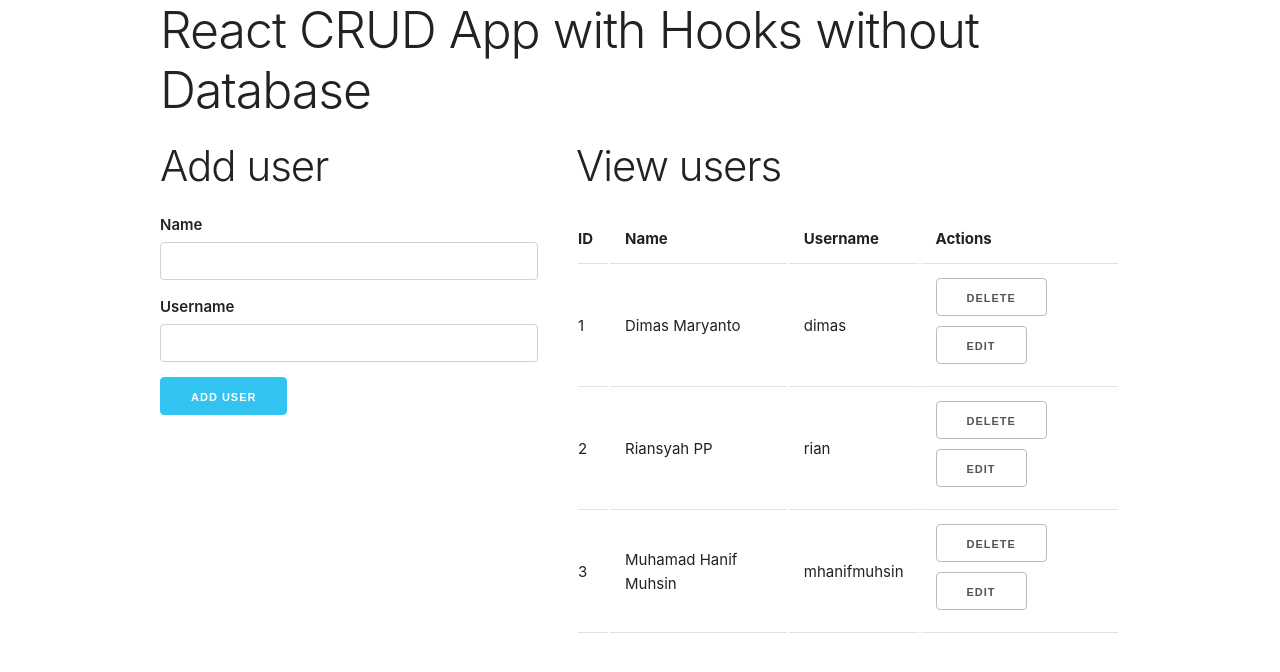
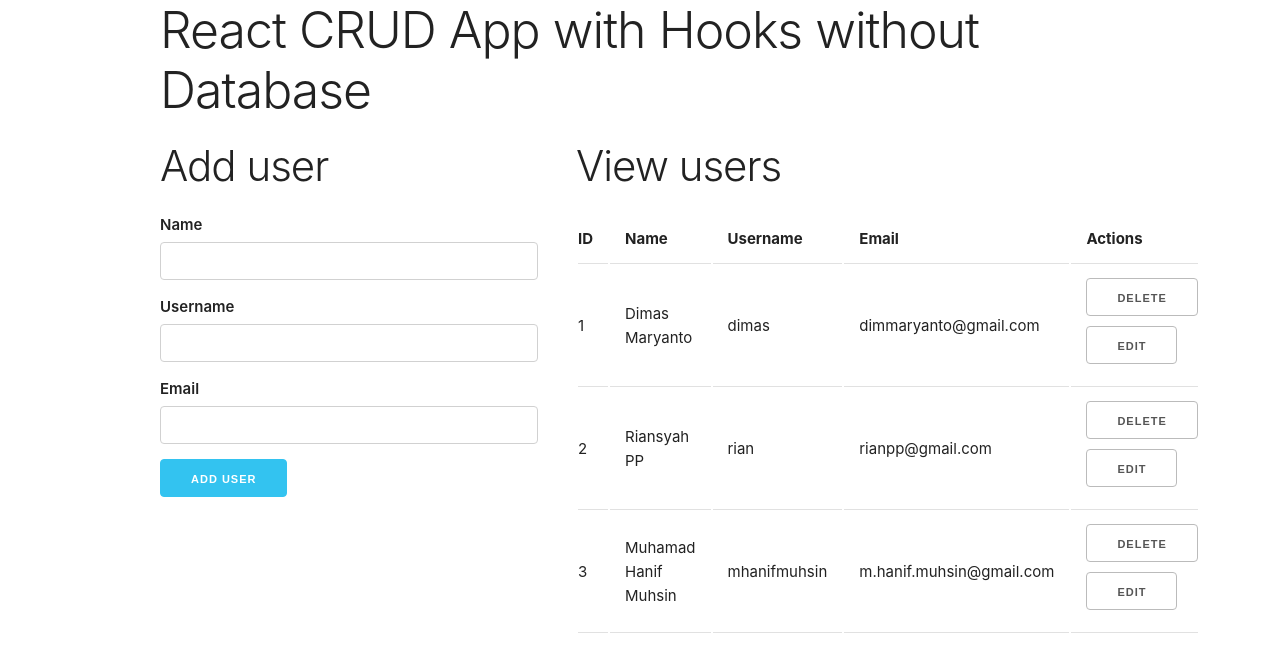
Before and after one commit to mhanifmuhsin/react-crud-hook, a React (Create React App) app: page / in a window 1280 px wide. Shown: the top 672 px of the page. Built offline with nearby package versions, Linux system fonts and the light colour scheme.

Commit message:
add input email

```diff
--- a/src/AddUserForm.js
+++ b/src/AddUserForm.js
@@ -1,7 +1,7 @@
 import React, { useState } from 'react';
 
 const AddUserFrom = (props) => {
-    const initUser = { id: null, name: '', username: '' };
+    const initUser = { id: null, name: '', username: '', email:'' };
     const [user, setUser] = useState(initUser);
 
     const handleChange = e => {
@@ -10,7 +10,7 @@ const AddUserFrom = (props) => {
     }
     const handleSubmit = e => {
         e.preventDefault();
-        if (user.name && user.username) {
+        if (user.name && user.username && user.email) {
             handleChange(e, props.addUser(user));
         }
     }
@@ -20,6 +20,8 @@ const AddUserFrom = (props) => {
             <input className="u-full-width" type="text" name="name" value={user.name} onChange={handleChange} />
             <label>Username</label>
             <input className="u-full-width" type="text" name="username" value={user.username} onChange={handleChange}/>
+            <label>Email</label>
+            <input className="u-full-width" type="email" name="email" value={user.email} onChange={handleChange}/>
             <button className="button-primary" type="submit" onClick={handleSubmit}>Add user</button>
         </form>
     )
--- a/src/App.js
+++ b/src/App.js
@@ -9,6 +9,7 @@ function App() {
   //state, data default diambil dari data.js
   const [users, setUsers] = useState(userList);
 
+  // add user
   const addUser = user => {
     user.id = users.length + 1;
     setUsers([...users, user]);
--- a/src/EditUserForm.js
+++ b/src/EditUserForm.js
@@ -15,7 +15,7 @@ const EditUserForm = (props) => {
 
     const handleSubmit = e => {
         e.preventDefault();
-        if (user.name && user.username) props.updateUser(user);
+        if (user.name && user.username && user.email) props.updateUser(user);
     }
     return (
         <form>
@@ -23,6 +23,8 @@ const EditUserForm = (props) => {
             <input className="u-full-width" type="text" value={user.name} name="name" onChange={handleChange} />
             <label>Username</label>
             <input className="u-full-width" type="text" value={user.username} name="username" onChange={handleChange} />
+            <label>Email</label>
+            <input className="u-full-width" type="email" name="email" value={user.email} onChange={handleChange}/>
             <button className="button-primary" type="submit" onClick={handleSubmit} >Edit user</button>
             <button type="submit" onClick={() => props.setEditing(false)} >Cancel</button>
         </form>
--- a/src/UserTable.js
+++ b/src/UserTable.js
@@ -8,6 +8,7 @@ const UserTable = (props) => {
                     <th>ID</th>
                     <th>Name</th>
                     <th>Username</th>
+                    <th>Email</th>
                     <th>Actions</th>
                 </tr>
             </thead>
@@ -17,12 +18,13 @@ const UserTable = (props) => {
                     // jika ada lakukan ini
                     props.users.map(user => {
                         // destruktur
-                        const { id, name, username } = user;
+                        const { id, name, username, email } = user;
                         return (
                             <tr key={id}>
                                 <td>{id}</td>
                                 <td>{name}</td>
                                 <td>{username}</td>
+                                <td>{email}</td>
                                 <td>
                                     <button onClick={() => props.deleteUser(id)}>Delete</button>
                                     <button onClick={() => props.editUser(id,user)}>Edit</button>
--- a/src/data.js
+++ b/src/data.js
@@ -4,18 +4,21 @@ const userList =[
     {
         id:1,
         name: 'Dimas Maryanto',
-        username: 'dimas'
+        username: 'dimas',
+        email: 'dimmaryanto@gmail.com'
 
     },
     {
         id:2,
         name: 'Riansyah PP',
-        username: 'rian'
+        username: 'rian',
+        email: 'rianpp@gmail.com'
     },
     {
         id:3,
         name: 'Muhamad Hanif Muhsin',
-        username: 'mhanifmuhsin'
+        username: 'mhanifmuhsin',
+        email: 'm.hanif.muhsin@gmail.com'
     },
 
 ]
```
